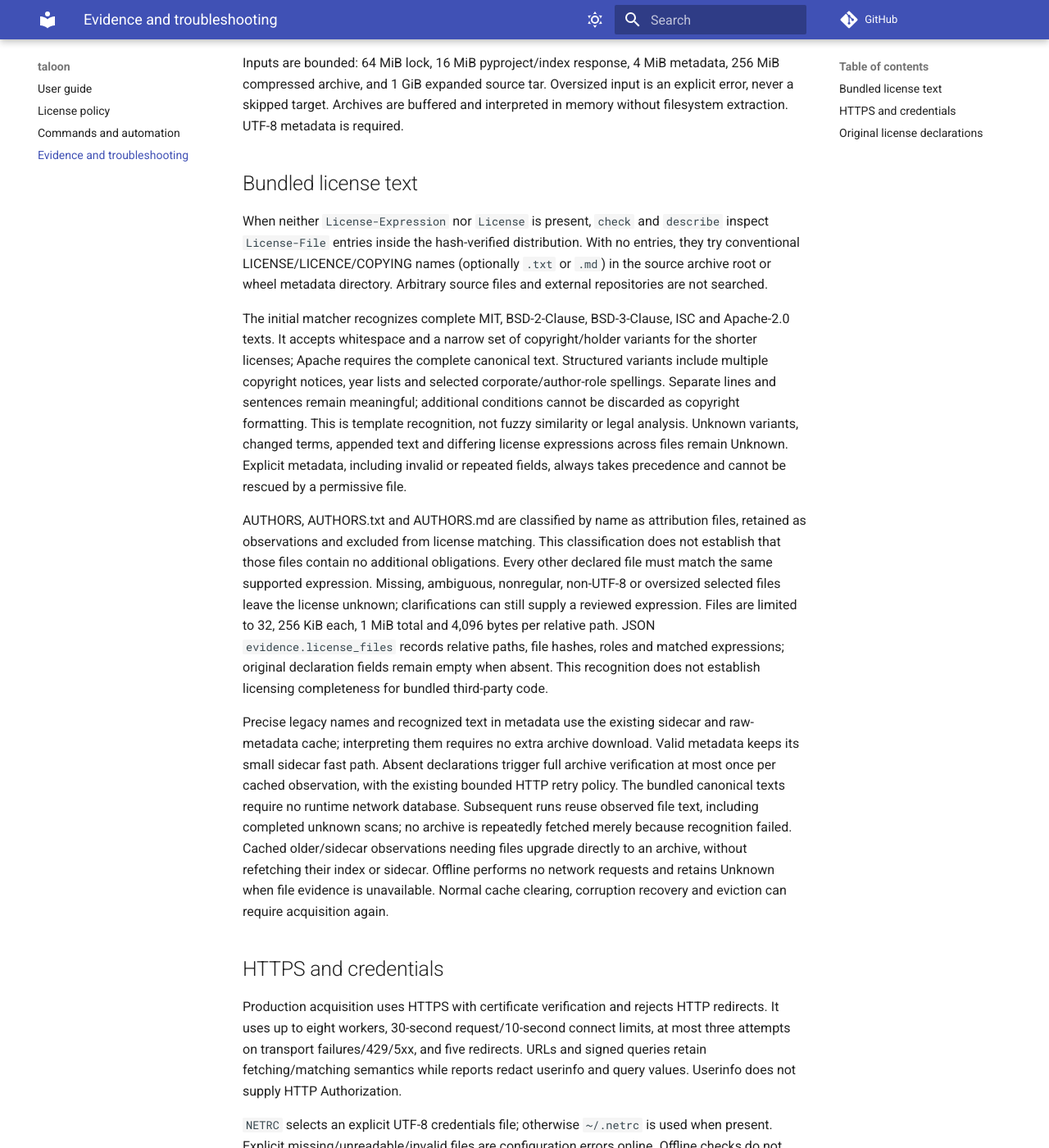
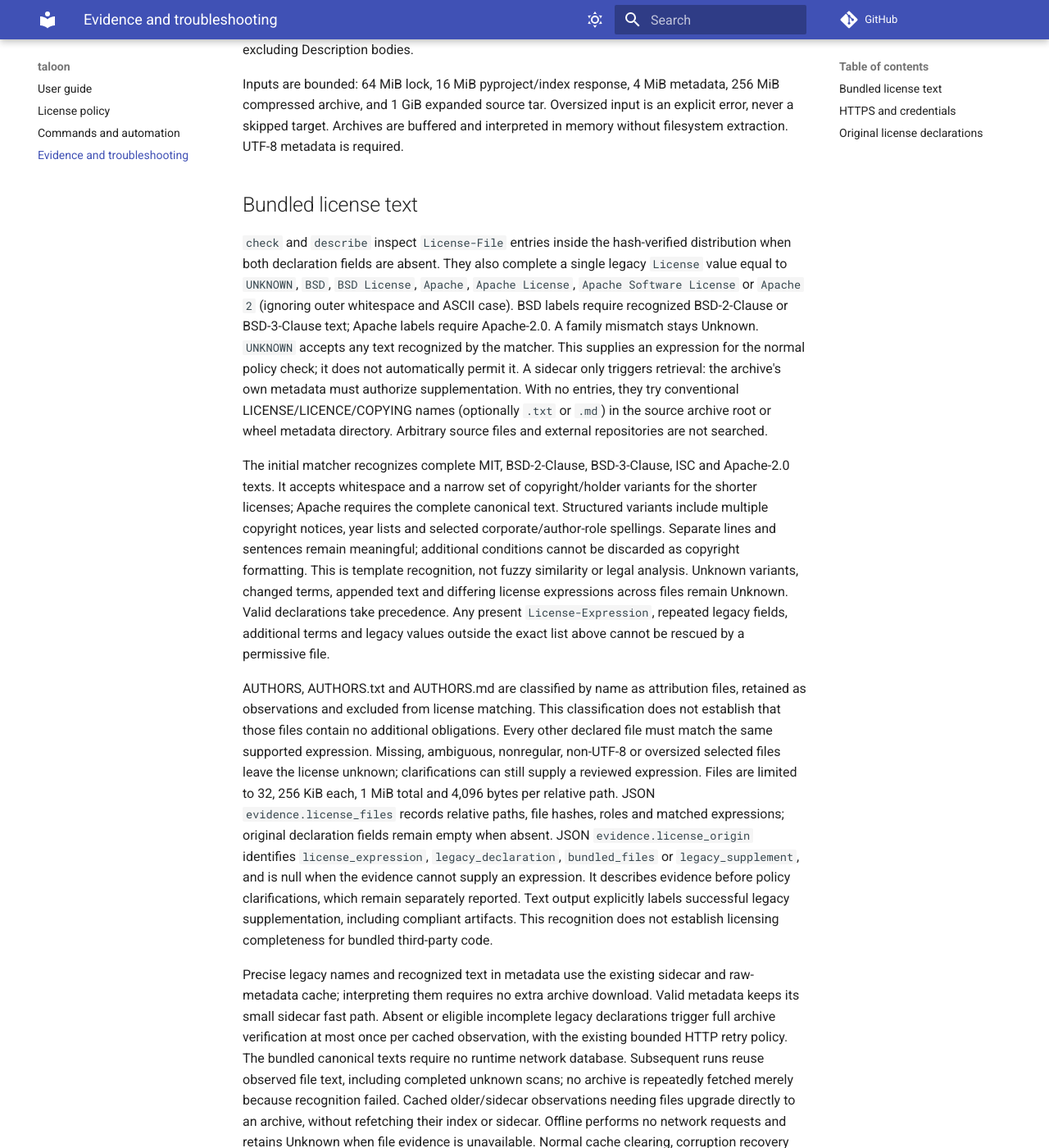
Before and after one commit to HayaoSuzuki/taloon, an MkDocs documentation site: the page built from docs/user/evidence.md, in a window 1280 px wide and 1400 px high, scrolled down 1176 px. Shown: the whole window at 82% size. Built offline with MkDocs 1.6.1 and Material for MkDocs 9.7.7, drawn with Linux system fonts in a browser that asks for light colours; comment, search, counter and statistics services are not loaded; some of the changed text lies outside the part shown.

Commit message:
Document constrained supplementation and verification boundaries

```diff
--- a/docs/user/evidence.md
+++ b/docs/user/evidence.md
@@ -23,13 +23,15 @@ back to `License`. When absent, a single legacy `License` value is interpreted
 as a strict SPDX expression, a precise license name, or a complete recognized
 license text. Official full names come from the pinned SPDX list; explicit
 version/clause aliases include `Apache 2.0` and `BSD 2-Clause License`. Name
-matching uses the whole value and ignores ASCII case. Generic `BSD` or
-`Apache Software License`, added conditions and ambiguous names remain Unknown.
+matching uses the whole value and ignores ASCII case. Incomplete family labels
+can use verified bundled text under the narrow rules below; added conditions
+and other ambiguous names remain Unknown.
 This name/text handling applies only to `License`: `License-Expression: MIT
 License` is still invalid. Repeated values and unrecognized declarations need a
 valid hash-bound clarification.
-When both declaration fields are absent, taloon can inspect bundled license
-files as described below. Classifiers never supply a license expression.
+When both declaration fields are absent, or one eligible incomplete legacy value
+is present, taloon can inspect bundled license files as described below.
+Classifiers never supply a license expression.
 This checks declarations; it does not establish that undeclared bundled software
 or future built wheels have the same license.
 
@@ -49,9 +51,17 @@ memory without filesystem extraction. UTF-8 metadata is required.
 
 ## Bundled license text
 
-When neither `License-Expression` nor `License` is present, `check` and `describe`
-inspect `License-File` entries inside the hash-verified distribution. With no
-entries, they try conventional LICENSE/LICENCE/COPYING names (optionally `.txt`
+`check` and `describe` inspect `License-File` entries inside the hash-verified
+distribution when both declaration fields are absent. They also complete a single
+legacy `License` value equal to `UNKNOWN`, `BSD`, `BSD License`, `Apache`,
+`Apache License`, `Apache Software License` or `Apache 2` (ignoring outer
+whitespace and ASCII case). BSD labels require recognized BSD-2-Clause or
+BSD-3-Clause text; Apache labels require Apache-2.0. A family mismatch stays
+Unknown. `UNKNOWN` accepts any text recognized by the matcher. This supplies an
+expression for the normal policy check; it does not automatically permit it.
+A sidecar only triggers retrieval: the archive's own metadata must authorize
+supplementation. With no entries, they try conventional LICENSE/LICENCE/COPYING
+names (optionally `.txt`
 or `.md`) in the source archive root or wheel metadata directory. Arbitrary
 source files and external repositories are not searched.
 
@@ -63,8 +73,9 @@ corporate/author-role spellings. Separate lines and sentences remain meaningful;
 additional conditions cannot be discarded as copyright formatting.
 This is template recognition, not fuzzy similarity or legal analysis. Unknown
 variants, changed terms, appended text and differing license expressions across
-files remain Unknown. Explicit metadata, including invalid or repeated fields,
-always takes precedence and cannot be rescued by a permissive file.
+files remain Unknown. Valid declarations take precedence. Any present
+`License-Expression`, repeated legacy fields, additional terms and legacy values
+outside the exact list above cannot be rescued by a permissive file.
 
 AUTHORS, AUTHORS.txt and AUTHORS.md are classified by name as attribution files,
 retained as observations and excluded from license matching. This classification
@@ -74,13 +85,18 @@ nonregular, non-UTF-8 or oversized selected files leave the license unknown;
 clarifications can still supply a reviewed expression. Files are limited to 32,
 256 KiB each, 1 MiB total and 4,096 bytes per relative path. JSON `evidence.license_files` records relative paths,
 file hashes, roles and matched expressions; original declaration fields remain
-empty when absent. This recognition does not establish licensing completeness
+empty when absent. JSON `evidence.license_origin` identifies `license_expression`,
+`legacy_declaration`, `bundled_files` or `legacy_supplement`, and is null when
+the evidence cannot supply an expression. It describes evidence before policy
+clarifications, which remain separately reported. Text output explicitly labels
+successful legacy supplementation, including compliant artifacts. This recognition
+does not establish licensing completeness
 for bundled third-party code.
 
 Precise legacy names and recognized text in metadata use the existing sidecar
 and raw-metadata cache; interpreting them requires no extra archive download.
-Valid metadata keeps its small sidecar fast path. Absent declarations trigger
-full archive verification at most once per cached observation, with the existing
+Valid metadata keeps its small sidecar fast path. Absent or eligible incomplete
+legacy declarations trigger full archive verification at most once per cached observation, with the existing
 bounded HTTP retry policy. The bundled canonical texts require no runtime
 network database. Subsequent runs reuse observed file text, including completed
 unknown scans; no archive is repeatedly fetched merely because recognition
```
Also changed, not shown: docs/development/knowledge/license-inspection.md (+23 -4 lines), docs/development/knowledge/sans-io-design.md (+17 -3 lines), docs/development/knowledge/verification-strategy.md (+18 -0 lines), docs/development/work/constrained-license-supplementation/plan.md (added, +54 -0 lines), docs/development/work/constrained-license-supplementation/review.md (added, +123 -0 lines).
